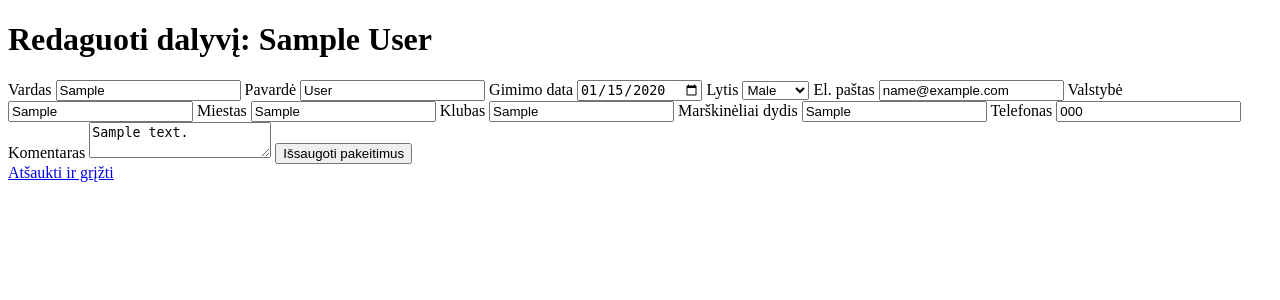
After one commit to TidasKazlavickas/SportsEventsApp, a Django app: page /edit-participant/1/ in a window 1280 px wide. The commit adds this page. Shown: the top 300 px of the page. Run offline with Django 5.2, Linux system fonts and the light colour scheme; tables that the repository leaves empty hold one stand-in row (values such as "Sample post").

Commit message:
event edit ir delete page

```diff
--- /dev/null
+++ b/SportsEventApp/api/templates/api/edit_participant.html
@@ -0,0 +1,58 @@
+<!DOCTYPE html>
+<html lang="lt">
+<head>
+    <meta charset="UTF-8">
+    <title>Redaguoti dalyvį - {{ participant.first_name }} {{ participant.last_name }}</title>
+</head>
+<body>
+<h1>Redaguoti dalyvį: {{ participant.first_name }} {{ participant.last_name }}</h1>
+
+<form method="post">
+    {% csrf_token %}
+    <label for="first_name">Vardas</label>
+    <input type="text" id="first_name" name="first_name" value="{{ participant.first_name }}">
+
+    <label for="last_name">Pavardė</label>
+    <input type="text" id="last_name" name="last_name" value="{{ participant.last_name }}">
+
+    <label for="date_of_birth">Gimimo data</label>
+    <input type="date" id="date_of_birth" name="date_of_birth" value="{{ participant.date_of_birth|date:'Y-m-d' }}">
+
+    <label for="gender">Lytis</label>
+    <select id="gender" name="gender">
+        <option value="Male" {% if participant.gender == 'Male' %}selected{% endif %}>Male</option>
+        <option value="Female" {% if participant.gender == 'Female' %}selected{% endif %}>Female</option>
+        <option value="Other" {% if participant.gender == 'Other' %}selected{% endif %}>Other</option>
+    </select>
+
+    <label for="email">El. paštas</label>
+    <input type="email" id="email" name="email" value="{{ participant.email }}">
+
+    <label for="country">Valstybė</label>
+    <input type="text" id="country" name="country" value="{{ participant.country }}">
+
+    <label for="city">Miestas</label>
+    <input type="text" id="city" name="city" value="{{ participant.city }}">
+
+    <label for="club">Klubas</label>
+    <input type="text" id="club" name="club" value="{{ participant.club }}">
+
+    <label for="shirt_size">Marškinėliai dydis</label>
+    <input type="text" id="shirt_size" name="shirt_size" value="{{ participant.shirt_size }}">
+
+    <label for="phone_number">Telefonas</label>
+    <input type="text" id="phone_number" name="phone_number" value="{{ participant.phone_number }}">
+
+    <label for="comment">Komentaras</label>
+    <textarea id="comment" name="comment">{{ participant.comment }}</textarea>
+
+    <button type="submit">Išsaugoti pakeitimus</button>
+</form>
+{% for event in participant.events.all %}
+    {% if forloop.first %}
+        <a href="{% url 'event_detail' event_id=event.id %}">Atšaukti ir grįžti</a>
+    {% endif %}
+{% endfor %}
+
+</body>
+</html>
--- a/SportsEventApp/api/views.py
+++ b/SportsEventApp/api/views.py
@@ -212,3 +212,34 @@ def edit_event(request, event_id):
     else:
         # Render the event details page with the event object and required fields
         return render(request, 'api/edit_event.html', {'event': event, 'required_fields': required_fields})
+
+def edit_participant(request, participant_id):
+    # Retrieve the existing participant or return 404 if not found
+    participant = get_object_or_404(Participant, id=participant_id)
+
+    if request.method == 'POST':
+        # Get the updated data from the POST request
+        participant.first_name = request.POST.get('first_name')
+        participant.last_name = request.POST.get('last_name')
+        participant.date_of_birth = request.POST.get('date_of_birth')
+        participant.gender = request.POST.get('gender')
+        participant.email = request.POST.get('email')
+        participant.country = request.POST.get('country')
+        participant.city = request.POST.get('city')
+        participant.club = request.POST.get('club')
+        participant.shirt_size = request.POST.get('shirt_size')
+        participant.phone_number = request.POST.get('phone_number')
+        participant.comment = request.POST.get('comment')
+        event_id = participant.events.first().id
+        # You can add other fields similarly
+
+        # Save the updated participant model instance
+        participant.save()
+
+    return render(request, 'api/edit_participant.html', { 'participant': participant})
+
+def delete_participant(request, participant_id):
+    participant = get_object_or_404(Participant, id=participant_id)
+    event_id = participant.events.first().id  # Get the event associated with the participant
+    participant.delete()  # Delete the participant
+    return redirect('event_detail', event_id=event_id)
--- a/SportsEventApp/sportsapp/urls.py
+++ b/SportsEventApp/sportsapp/urls.py
@@ -10,4 +10,6 @@ urlpatterns = [
     path('update-distances/', views.update_distances, name='update_distances'),  # for AJAX
     path('participants/', views.participant_list, name='participant_list'),
     path('edit-event/<int:event_id>/', views.edit_event, name='edit_event'),
+    path('edit-participant/<int:participant_id>/', views.edit_participant, name='edit_participant'),
+    path('delete-participant/<int:participant_id>/', views.delete_participant, name='delete_participant'),
 ]
```
Also changed, not shown: SportsEventApp/api/templates/api/event_detail.html (+10 -2 lines).
